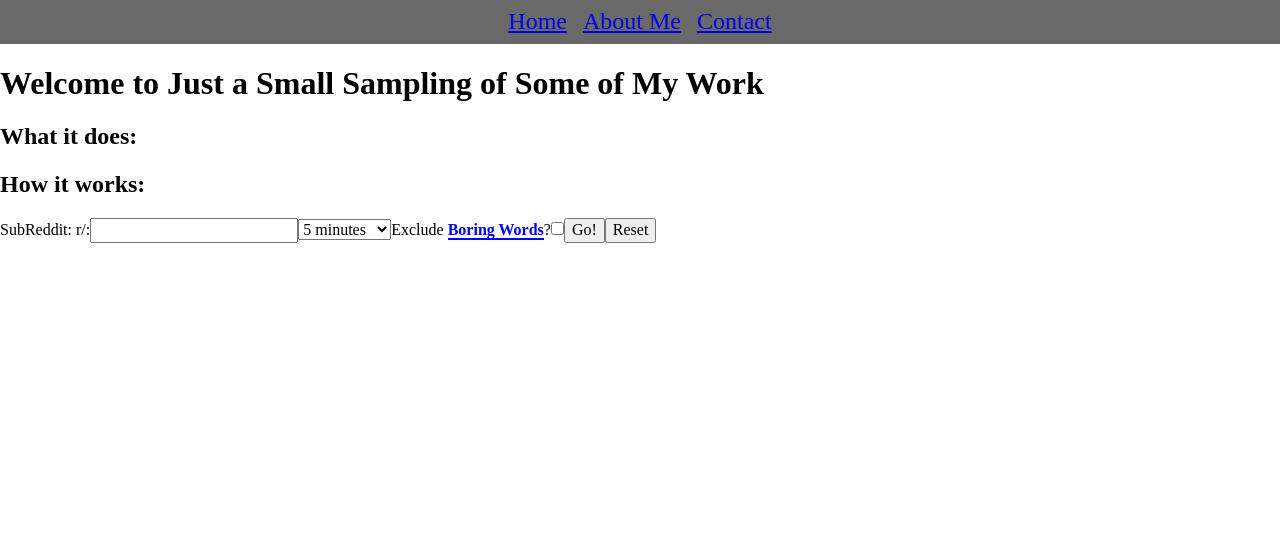
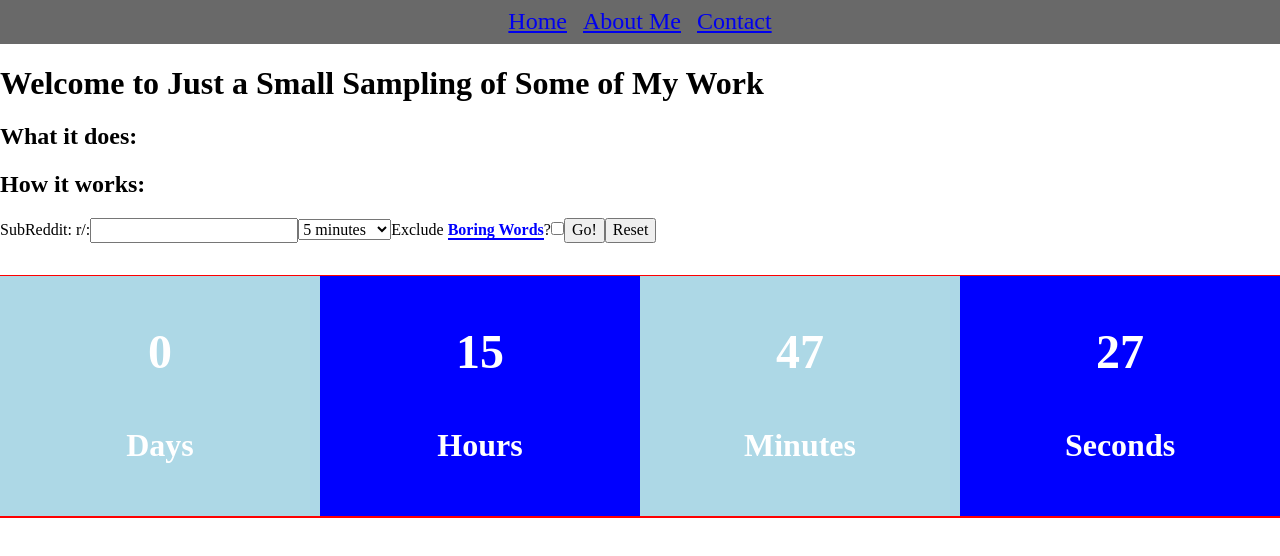
Before and after one commit to czackdesigns/JustaSmallSampling, a Gatsby site: page / in a window 1280 px wide. Built offline with nearby package versions, Linux system fonts and the light colour scheme; Gatsby itself is replaced by a stand-in of ours.

Commit message:
added countdown component

```diff
--- /dev/null
+++ b/src/components/countdown.js
@@ -0,0 +1,50 @@
+import React from 'react'
+import moment from 'moment'
+import styles from './countdown.module.scss'
+
+export default class Countdown extends React.Component {
+  constructor() {
+    super()
+
+    this.state = {
+      now: moment()
+    }
+  }
+
+  updateClock() {
+    setInterval(() => this.setState({ now:moment() }), 1000)
+  }
+
+  render() {
+    const toEndMS = moment([2021, 0, 20, 12]).diff(this.state.now)
+    const toEndDays = Math.floor(toEndMS / (1000 * 60 * 60 * 24))
+    const toEndHours = Math.floor(toEndMS / (1000 * 60 * 60) % 24)
+    const toEndMinutes = Math.floor(toEndMS / (1000 * 60) % 60)
+    const toEndSeconds = Math.floor(toEndMS / (1000) % 60)
+
+
+    return (
+      <div id={styles.countdown_container}>
+        <div>
+          <h3>{toEndDays}</h3>
+          <h4>Days</h4>
+        </div>
+        <div className={styles.offColor}>
+          <h3>{toEndHours}</h3>
+          <h4>Hours</h4>
+        </div>
+        <div>
+          <h3>{toEndMinutes}</h3>
+          <h4>Minutes</h4>
+        </div>
+        <div className={styles.offColor}>
+          <h3>{toEndSeconds}</h3>
+          <h4>Seconds</h4>
+        </div>
+      </div>
+    )
+  }
+  componentDidMount() {
+    this.updateClock()
+  }
+}
--- /dev/null
+++ b/src/components/countdown.module.scss
@@ -0,0 +1,28 @@
+//Countdown component
+#countdown_container {
+    display: flex;
+    width: 100%;
+    justify-content: center;
+    border-top: 1px red solid;
+    border-bottom: 2px red solid;
+}
+
+#countdown_container > div {
+    width: 25%;
+    height: 15rem;
+    color: white;
+    text-align: center;
+    background-color: lightblue;
+}
+
+#countdown_container > div > h3 {
+    font-size: 3rem;
+}
+
+#countdown_container > div > h4 {
+    font-size: 2rem;
+}
+
+.offColor {
+    background-color: blue !important;
+}
--- a/src/components/wordCount.module.scss
+++ b/src/components/wordCount.module.scss
@@ -1,5 +1,5 @@
 #wordList {
-    height: 30rem;
+    max-height: 30rem;
     display: flex;
     overflow: hidden;
     flex-direction: column;
--- a/src/pages/index.js
+++ b/src/pages/index.js
@@ -2,6 +2,7 @@ import React from "react"
 import Layout from "../components/layout"
 import styles from './index.module.scss'
 import WordCount from '../components/wordCount'
+import Countdown from '../components/countdown'
 
 
 const content = {
@@ -54,5 +55,6 @@ export default () => (
     <DropDown title={'What it does'} name={'whatItDoes'} description={content.one} />
     <DropDown title={'How it works'} name={'howItWorks'} description={content.two} />
     <WordCount />
+    <Countdown />
   </Layout>
 )
```
Also changed, not shown: 1 other file.
